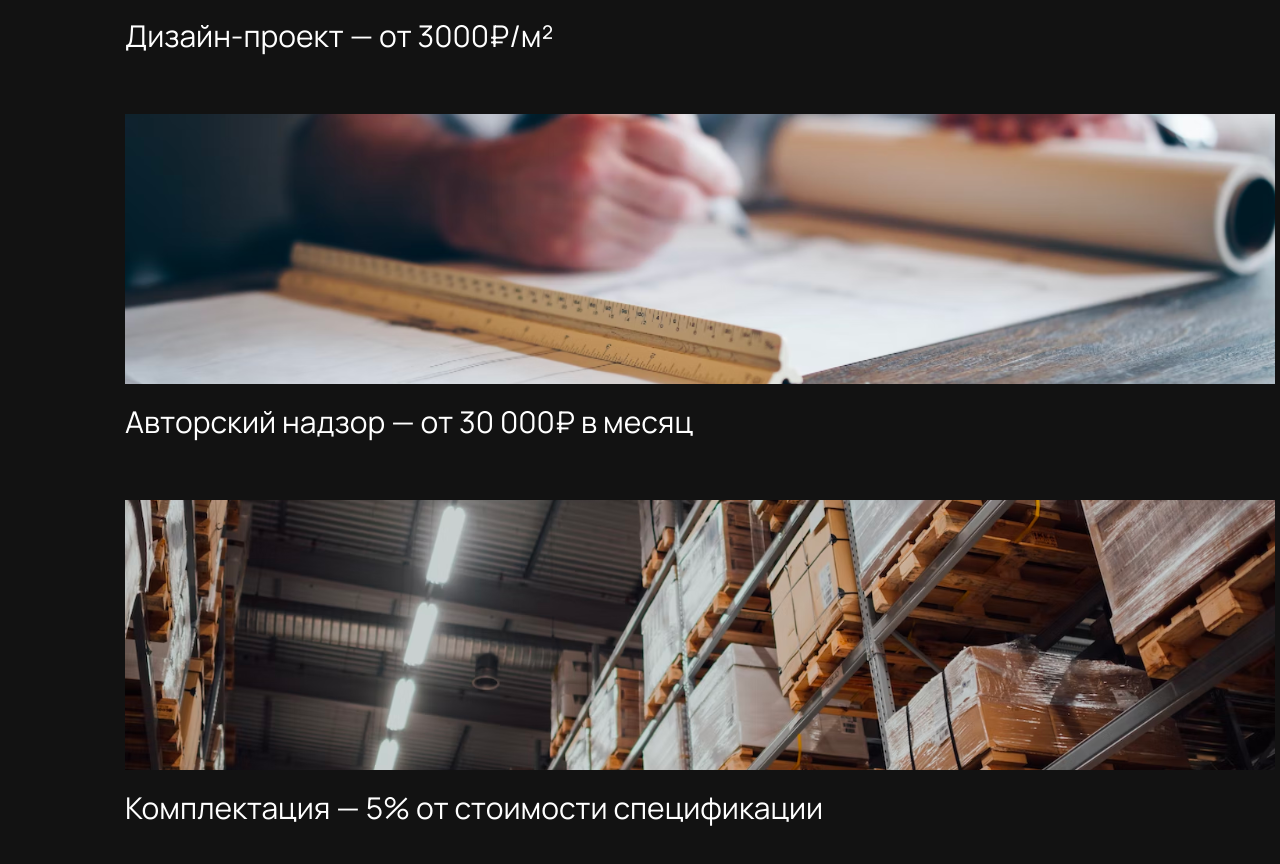
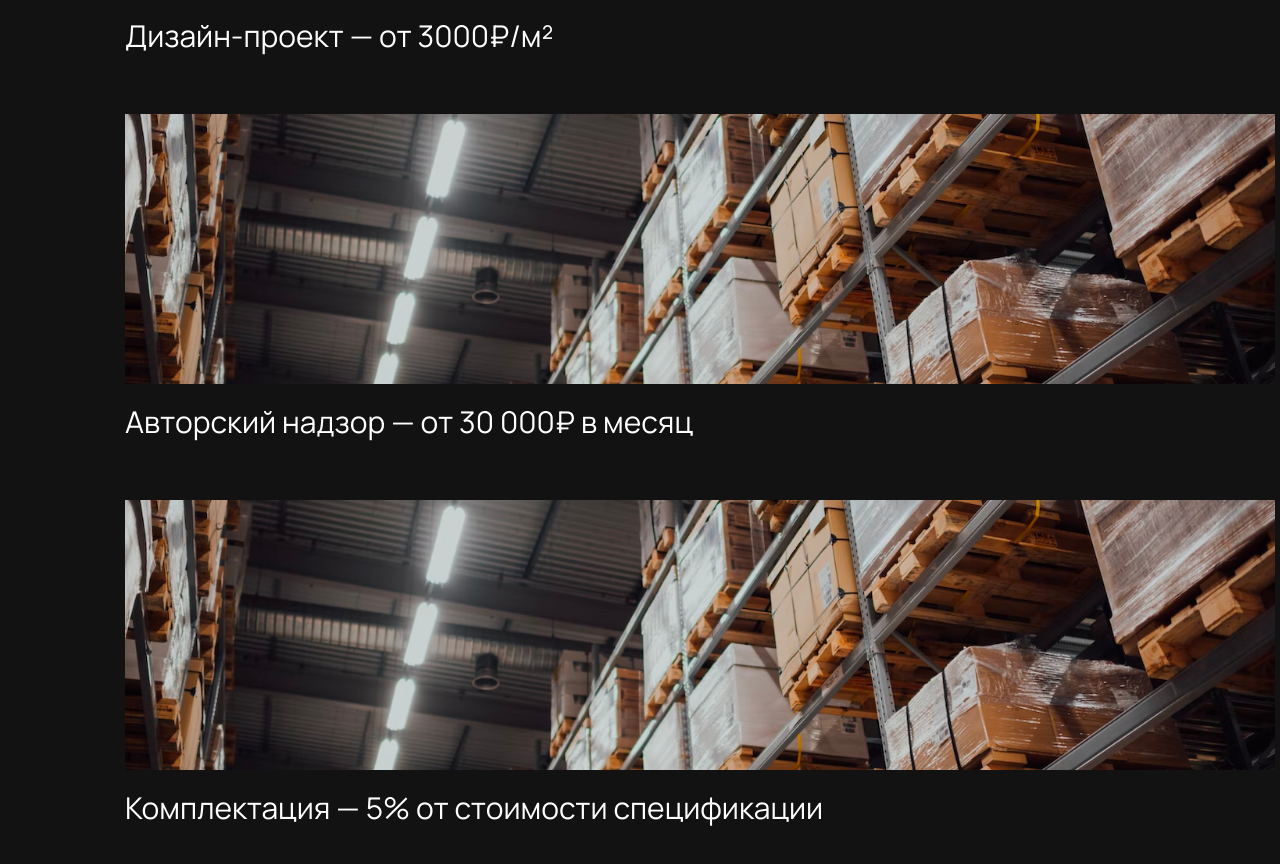
Before and after one commit to audi1099/Website-metrics, a plain HTML site: page index.html in a window 1280 px wide. Shown: the part 4748-5612 px from the top of the page. Drawn offline with Linux system fonts and the light colour scheme.

Commit message:
modified

```diff
--- a/index.html
+++ b/index.html
@@ -95,7 +95,7 @@
         <li class="service">
           <img
             class="services_image"
-            src="./resources/Авторский надзор.png"
+            src="./resources/Комплектация.png"
             alt="Авторский надзор"
           />
           <h3>Авторский надзор — от 30 000₽ в месяц</h3>
```
